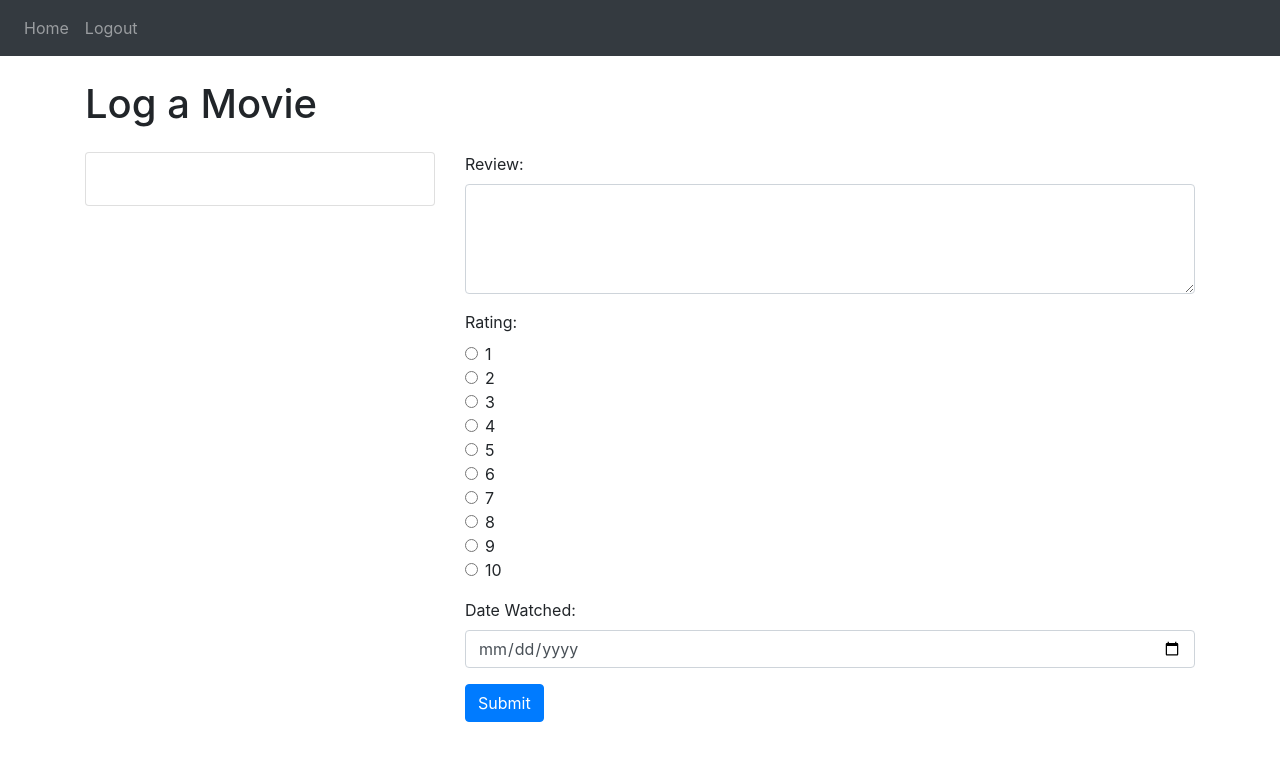
After one commit to M17k0/movie-library, a Flask app: page /log/1 in a window 1280 px wide. The commit adds this page. Shown: the top 761 px of the page. Run offline with Flask 3, Linux system fonts and the light colour scheme; the visitor is signed in with stand-in values (Sample User, id 1); data that the repository does not hold is empty; some libraries are stand-ins or nearby versions.

Commit message:
Add lag movie feature

```diff
--- a/src/auth.py
+++ b/src/auth.py
@@ -44,7 +44,7 @@ def sign_up():
         new_user.email = email
         new_user.password = password_hash
 
-        from setup import db
+        from .setup import db
 
         login_user(new_user, remember=True)
         db.session.add(new_user)
--- a/src/models.py
+++ b/src/models.py
@@ -42,6 +42,8 @@ class Watched(db.Model):
     review = db.Column(db.Text)
     date_watched = db.Column(db.DateTime, default=func.now())
 
+    movie = db.relationship("Movie", backref=db.backref("movie", uselist=False))
+
 class Watchlist(db.Model):
     id = db.Column(db.Integer, primary_key=True)
     user_id = db.Column(db.Integer, db.ForeignKey("user.id"))
--- a/src/setup.py
+++ b/src/setup.py
@@ -31,7 +31,7 @@ def create_app() -> Flask:
 
     @login_manager.user_loader
     def load_user(id):
-        return models.User.query.get(int(id))
+        return models.User.query.get((id))
 
     return app
 
--- a/src/tmdb_interface.py
+++ b/src/tmdb_interface.py
@@ -5,7 +5,7 @@ import requests
 from urllib.parse import quote
 from typing import Optional
 
-from tmdb_models.movie_model import MovieModel, GenreModel
+from .tmdb_models.movie_model import MovieModel, GenreModel
 
 tmdb_base_url =  "https://api.themoviedb.org/3/"
 tmdd_poster_url = "https://image.tmdb.org/t/p/w185/"
@@ -33,8 +33,8 @@ def search_movie(name, page=1) -> list[MovieModel]:
     data = response.json()
     movies = [MovieModel(id=movie["id"],
                          title=movie["title"],
-                         poster="https://image.tmdb.org/t/p/w185/" + movie["poster_path"],
-                         relese_date=movie["release_date"])
+                         poster=tmdd_poster_url + movie["poster_path"],
+                         release_date=movie["release_date"])
               for movie in data["results"]
               if movie["poster_path"] != None]
 
@@ -55,7 +55,7 @@ def get_movie_by_id(moie_id: int):
     movie = MovieModel(id=data["id"],
                        title=data["original_title"],
                        poster=tmdd_poster_url + data["poster_path"],
-                       relese_date=data["release_date"])
+                       release_date=data["release_date"])
 
     movie.genres = [GenreModel(id=genre["id"],
                                name=genre["name"])
--- a/src/tmdb_models/movie_model.py
+++ b/src/tmdb_models/movie_model.py
@@ -10,5 +10,5 @@ class MovieModel:
     id: int
     title: str
     poster: str
-    relese_date: str
+    release_date: str
     genres: list[GenreModel] = field(default_factory=list)
--- a/src/views.py
+++ b/src/views.py
@@ -1,10 +1,11 @@
-from flask import Blueprint, render_template, current_app, request
+from flask import Blueprint, render_template, current_app, request, redirect, url_for
 import os
 from flask_login import current_user, login_required
+from datetime import datetime
 
-from .tmdb_interface import search_movie
+from .tmdb_interface import search_movie, get_movie_by_id
 from .setup import db
-from .models import User, Watched, Watchlist
+from .models import User, Watched, Watchlist, Genre, Movie, MovieGenre
 
 views = Blueprint("views", __name__, template_folder="../templates/")
 
@@ -32,3 +33,55 @@ def home():
             return render_template("home.html", user=current_user, search_results=search_results)
 
     return render_template("home.html", user=current_user)
+
+@views.route("/log/<id>", methods=["GET", "POST"])
+@login_required
+def log(id):
+    if request.method == "POST":
+        movie = get_movie_by_id(id)
+
+        db_genres = []
+        for genre in movie.genres:
+            db_genre = Genre.query.filter_by(tmdb_id=genre.id).first()
+            if not db_genre:
+                db_genre = Genre()
+                db_genre.tmdb_id = genre.id
+                db_genre.name = genre.name
+                db.session.add(db_genre)
+                db.session.flush()
+            db_genres.append(db_genre)
+
+        db_movie = Movie.query.filter_by(tmdb_id=movie.id).first()
+        if not db_movie:
+            db_movie = Movie()
+            db_movie.tmdb_id = movie.id
+            db_movie.title = movie.title
+            db_movie.poster = movie.poster
+            release_date = datetime.strptime(movie.release_date, "%Y-%m-%d")
+            db_movie.release_date = release_date
+            db.session.add(db_movie)
+            db.session.flush()
+
+            for genre in db_genres:
+                movie_genre = MovieGenre()
+                movie_genre.movie_id = db_movie.id
+                movie_genre.genre_id = genre.id
+                db.session.add(movie_genre)
+                db.session.flush()
+
+
+        db_watched = Watched()
+        db_watched.user_id = current_user.id
+        db_watched.movie_id = db_movie.id
+        db_watched.rating = request.form.get("rating")
+        db_watched.review = request.form.get("review")
+        watched_date = datetime.strptime(request.form.get("date_watched") or "", "%Y-%m-%d")
+        db_watched.date_watched = watched_date
+
+        db.session.add(db_watched)
+        db.session.commit()
+
+        return redirect(url_for("views.home"))
+
+    movie = get_movie_by_id(id)
+    return render_template("log.html", user=current_user, movie=movie)
--- a/templates/home.html
+++ b/templates/home.html
@@ -26,7 +26,6 @@
     </div>
   </div>
 
-  <!-- Display search results -->
   <div class="row mt-4">
     {% if search_results %}
       {% for movie in search_results %}
@@ -36,9 +35,9 @@
             <div class="card-body">
               <h5 class="card-title">{{ movie.title }}</h5>
               <div class="btn-group" role="group">
-                <button type="button" class="btn btn-primary">Log</button>
+                <a class="btn btn-primary" href="/log/{{ movie.id }}">Log</a>
                 <span style="margin: 0 30px;"></span>
-                <button type="button" class="btn btn-primary">Add to Watchlist</button>
+                <a class="btn btn-primary ml-2" href="/add-to-watchlist/{{ movie.id }}">Add to watchlist</a>
               </div>
             </div>
           </div>
--- /dev/null
+++ b/templates/log.html
@@ -0,0 +1,101 @@
+{% extends "base.html" %}
+
+{% block title %}Log{% endblock %}
+
+{% block content %}
+<div class="container">
+  <div class="row mt-4">
+    <div class="col">
+      <h1>Log a Movie</h1>
+    </div>
+  </div>
+  <div class="row mt-3">
+    <div class="col-md-4">
+      <div class="card">
+        <img src="{{ movie.poster }}" class="card-img-top" alt="{{ movie.title }}">
+        <div class="card-body">
+          <h5 class="card-title">{{ movie.title }}</h5>
+        </div>
+      </div>
+    </div>
+    <div class="col-md-8">
+      <form action="/log/{{ movie.id }}" method="POST">
+        <div class="form-group">
+          <label for="review">Review:</label>
+          <textarea class="form-control" id="review" name="review" rows="4"></textarea>
+        </div>
+        <div class="form-group">
+          <label for="rating">Rating:</label>
+          <div class="rating">
+            <div class="form-check">
+                <input class="form-check-input" type="radio" name="rating" value="1" id="rating1">
+                <label class="form-check-label" for="rating1">
+                  1
+                </label>
+              </div>
+              <div class="form-check">
+                <input class="form-check-input" type="radio" name="rating" value="2" id="rating2">
+                <label class="form-check-label" for="rating2">
+                  2
+                </label>
+              </div>
+              <div class="form-check">
+                <input class="form-check-input" type="radio" name="rating" value="3" id="rating3">
+                <label class="form-check-label" for="rating3">
+                  3
+                </label>
+              </div>
+              <div class="form-check">
+                <input class="form-check-input" type="radio" name="rating" value="4" id="rating4">
+                <label class="form-check-label" for="rating4">
+                  4
+                </label>
+              </div>
+              <div class="form-check">
+                <input class="form-check-input" type="radio" name="rating" value="5" id="rating5">
+                <label class="form-check-label" for="rating5">
+                  5
+                </label>
+              </div>
+              <div class="form-check">
+                <input class="form-check-input" type="radio" name="rating" value="6" id="rating6">
+                <label class="form-check-label" for="rating6">
+                  6
+                </label>
+              </div>
+              <div class="form-check">
+                <input class="form-check-input" type="radio" name="rating" value="7" id="rating7">
+                <label class="form-check-label" for="rating7">
+                  7
+                </label>
+              </div>
+              <div class="form-check">
+                <input class="form-check-input" type="radio" name="rating" value="8" id="rating8">
+                <label class="form-check-label" for="rating8">
+                  8
+                </label>
+              </div>
+              <div class="form-check">
+                <input class="form-check-input" type="radio" name="rating" value="9" id="rating9">
+                <label class="form-check-label" for="rating9">
+                  9
+                </label>
+              </div>
+              <div class="form-check">
+                <input class="form-check-input" type="radio" name="rating" value="10" id="rating10">
+                <label class="form-check-label" for="rating10">
+                  10
+                </label>
+              </div>
+          </div>
+        </div>
+        <div class="form-group">
+          <label for="date-watched">Date Watched:</label>
+          <input type="date" class="form-control" id="date-watched" name="date_watched" required>
+        </div>
+        <button type="submit" class="btn btn-primary">Submit</button>
+      </form>
+    </div>
+  </div>
+</div>
+{% endblock %}
```
